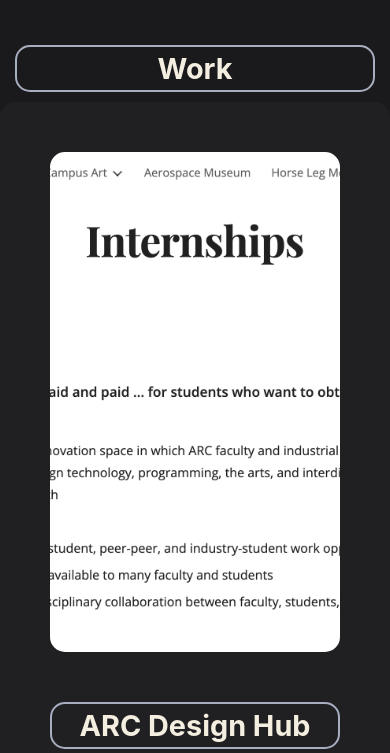
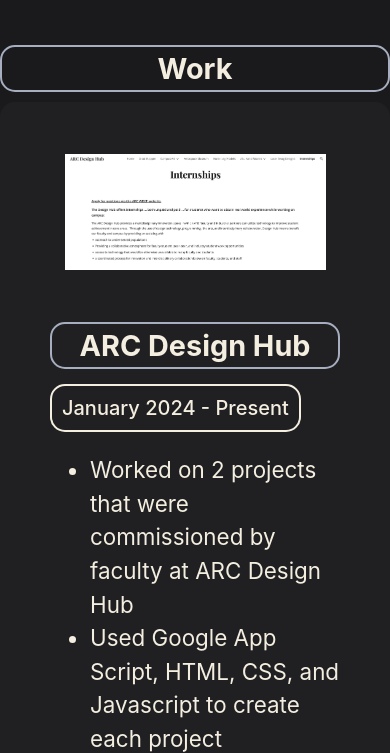
Before and after one commit to ttan815/ttan815.github.io, a plain HTML site: page index.html in a window 390 px wide. Shown: the part 851-1604 px from the top of the page. Drawn offline with nearby package versions, Linux system fonts and the light colour scheme.

Commit message:
Changed sizing

```diff
--- a/index.html
+++ b/index.html
@@ -47,7 +47,7 @@
                 and hanging out with friends.
             </div>
             <div class="col-md-12 col-lg-4 order-0 order-md-0 order-lg-3">
-                <img class="profile-pic" src="./IMG_1512 2.png" alt="Profile Picture">
+                <img class="profile-pic" src="./tonyPic.png" alt="Profile Picture">
             </div>
         </div>
     </div>
@@ -69,10 +69,10 @@
     </div>
 
     <!-- Work -->
-    <div class="container">
-        <div class="projects-title" id="text">
-            Work
-        </div>
+    <div class=" container projects-title" id="text">
+        Work
+    </div>
+    <div class="container card-container">
         <div class="row" id="text">
             <div class="cardForDark col-12" id="cardBackground">
                 <img class="card-img" src="./designHub.png" alt="Card image cap">
@@ -112,7 +112,7 @@
     </div>
 
     <!-- Education -->
-    <div class="container" id="text">
+    <div class="container card-container" id="text">
         <div class="projects-title" id="text">
             Education
         </div>
--- a/styles.css
+++ b/styles.css
@@ -1,6 +1,6 @@
 :root {
     --fontSize: 1.4rem;
-    --titleSize: 2.5rem;
+    --titleSize: 2.2rem;
 }
 
 body {
@@ -197,8 +197,8 @@ body {
 }
 
 .card-img {
-    object-fit: cover;
-    height: 500px;
+    object-fit: contain;
+    height: 350px;
     margin: 0px;
     border-radius: 15px;
 }
@@ -350,4 +350,25 @@ body {
         text-align: center;
         font-size: 2.6rem;
     }
+
+    .card-img {
+        object-fit: container;
+        height: 160px;
+        width: 261px;
+        margin: -20px;
+        border-radius: 15px;
+        display: flex;
+        justify-content: center;
+        justify-self: center;
+        padding: 0px;
+    }
 }
+
+.card-container {
+    max-width: 1000px;
+}
+
+#moreInfo {
+    margin-top: 15px;
+    width: 100%;
+}
```
Also changed, not shown: contact.html (+7 -5 lines), projects.html (+1 -1 lines), 1 other file.
